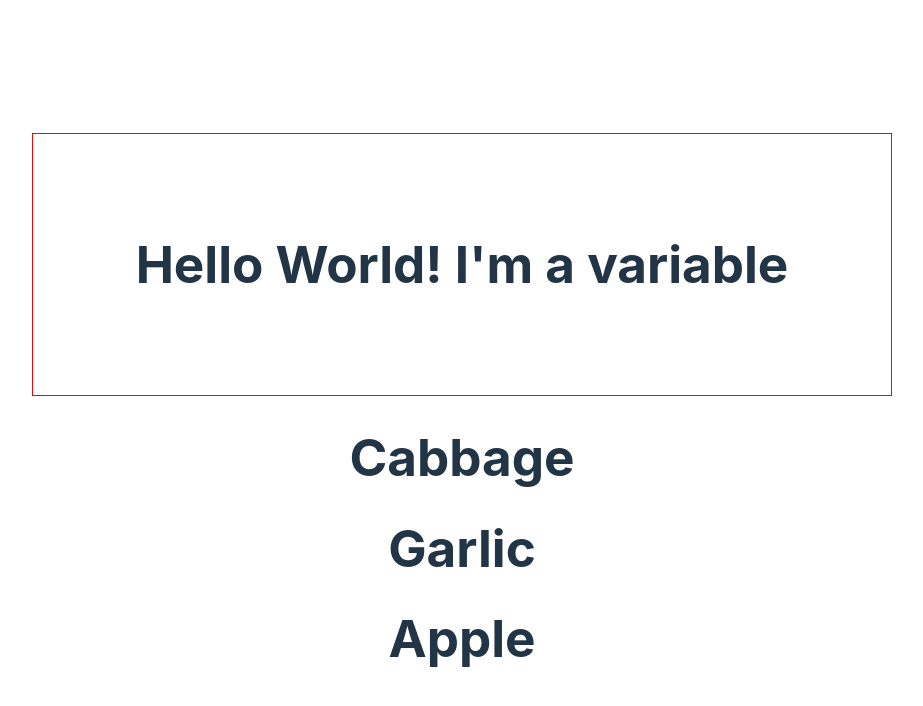
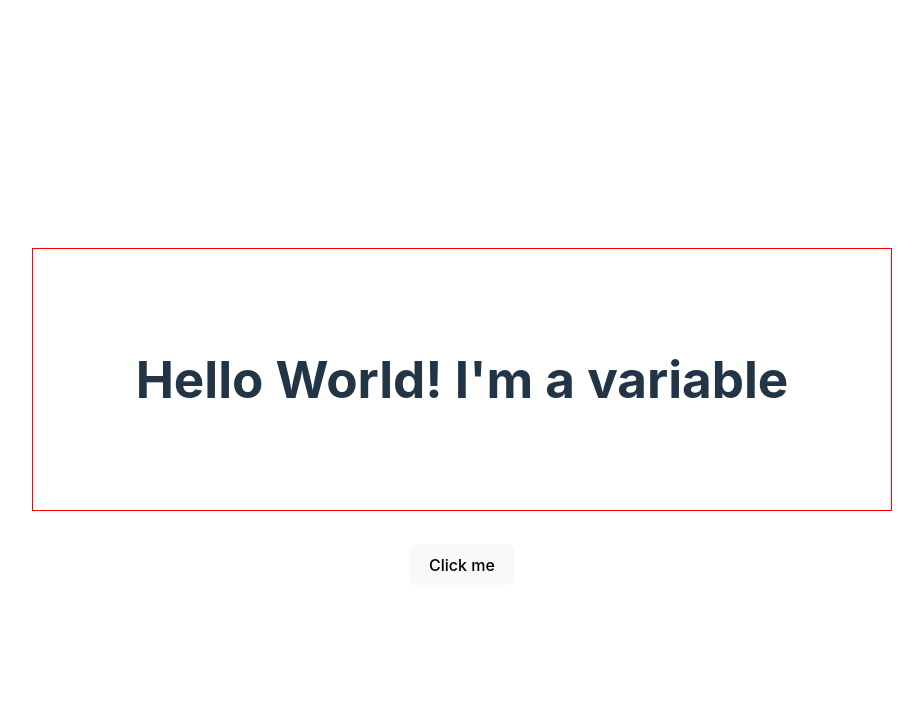
Before and after one commit to hackcharms/dive-into-react, a React (Vite) app: page / in a window 1280 px wide. Shown: the top 706 px of the page, without its empty margins (178-1101 px from the left). Built offline with nearby package versions, Linux system fonts and the light colour scheme.

Commit message:
event binding

```diff
--- a/src/App.jsx
+++ b/src/App.jsx
@@ -2,6 +2,9 @@ import React from "react";
 import "./App.css";
 function App() {
   const msg = "Hello World! I'm a variable";
+  function myFunc(msg) {
+    alert("myFunc called " + msg);
+  }
   const products = [
     { title: "Cabbage", isFruit: false, id: 1 },
     { title: "Garlic", isFruit: false, id: 2 },
@@ -10,12 +13,16 @@ function App() {
   return (
     // <React.Fragment>
     <>
+      {/* onclick => lowercase
+    onClick => camel case
+    OnClick => pascal case
+    on_click => snake case
+    ON_CLICK => constant case
+    on-click=kebab case */}
+
       <h1 className="card">{msg}</h1>
-      <div>
-        {products.map((product) => {
-          return <h1 key={product.id}>{product.title}</h1>;
-        })}
-      </div>
+      <button onClick={() => myFunc("hello")}>Click me</button>
+      {/* <button onClick={myFunc}>Click me</button> */}
     </>
   );
 }
```
